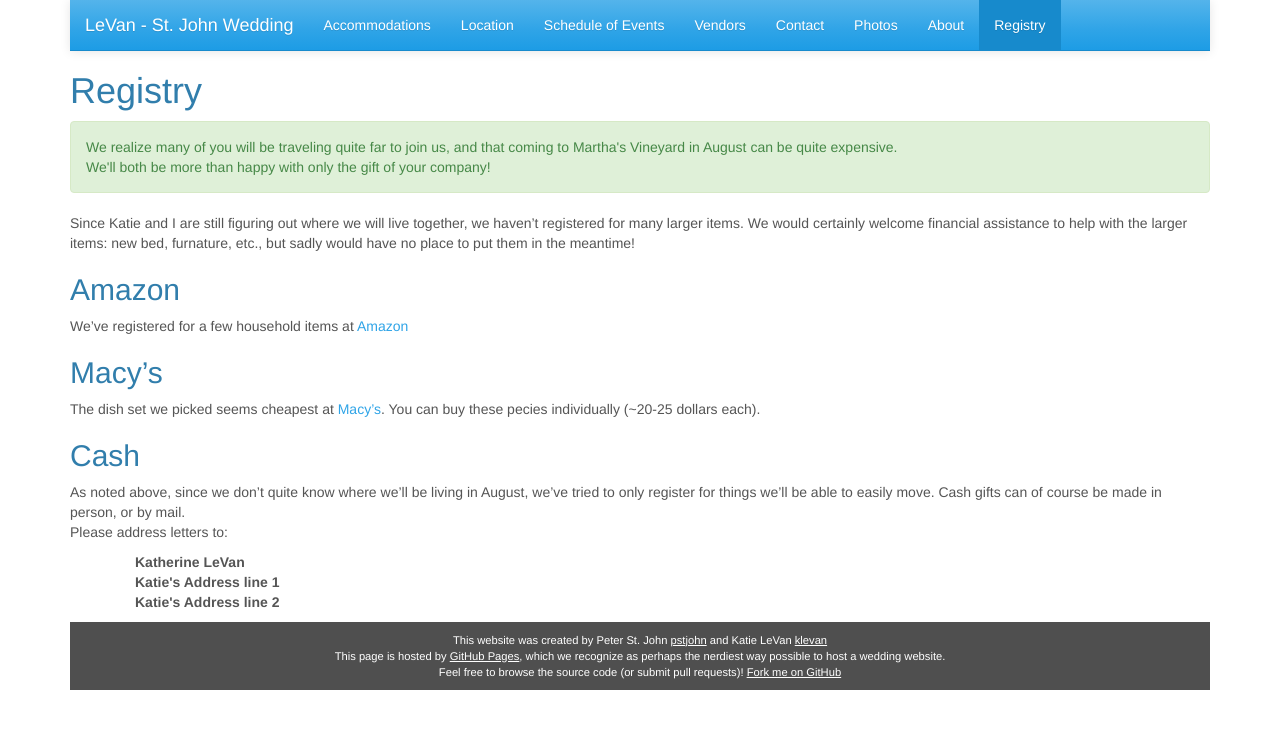
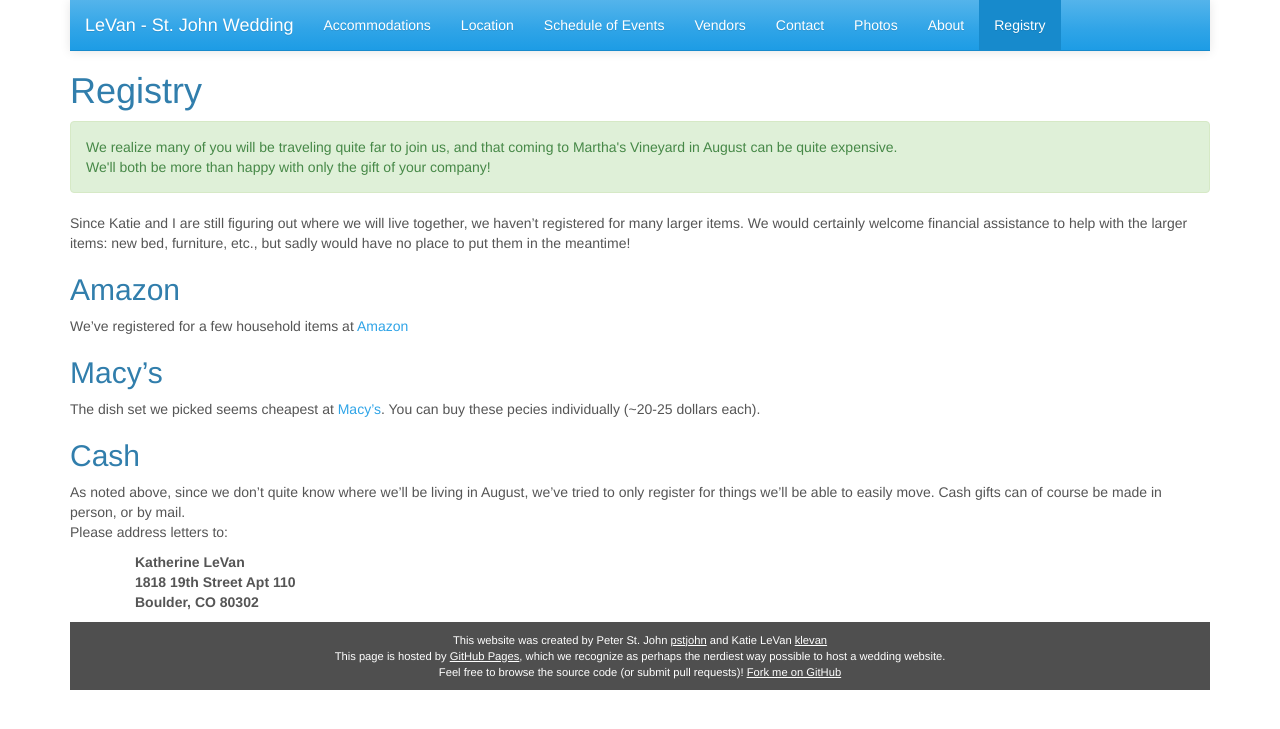
Before and after one commit to pstjohn/levanstjohn-wedding, a Jekyll site: the page built from registry/index.md, in a window 1280 px wide. Shown: the top 729 px of the page. Built offline with Jekyll 4.4.1, drawn with Linux system fonts in a browser that asks for light colours; nearby versions of some CDN libraries; library files that are not in the unit come from our copies.

Commit message:
Update index.md

```diff
--- a/registry/index.md
+++ b/registry/index.md
@@ -12,7 +12,7 @@ We'll both be more than happy with only the gift of your company!
 
 Since Katie and I are still figuring out where we will live together, we haven't
 registered for many larger items. We would certainly welcome financial
-assistance to help with the larger items: new bed, furnature, etc., but sadly
+assistance to help with the larger items: new bed, furniture, etc., but sadly
 would have no place to put them in the meantime!
 
 
@@ -35,6 +35,6 @@ tried to only register for things we'll be able to easily move. Cash gifts can o
 Please address letters to:
 <div class="container address">
 <p>Katherine LeVan</p>
-<p>Katie's Address line 1</p>
-<p>Katie's Address line 2</p>
+<p>1818 19th Street Apt 110</p>
+<p>Boulder, CO 80302</p>
 </div>
```
